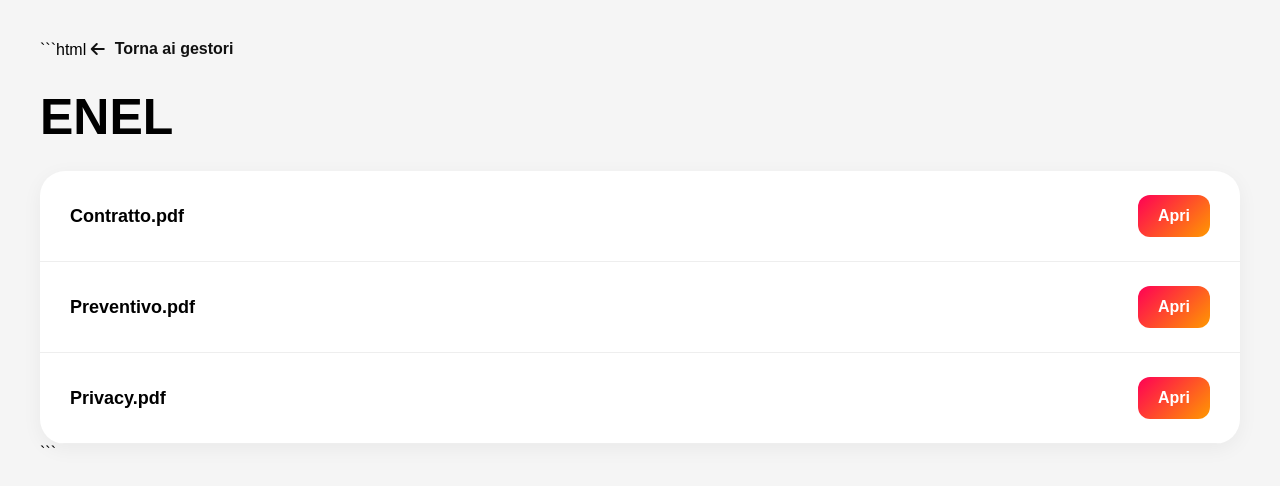
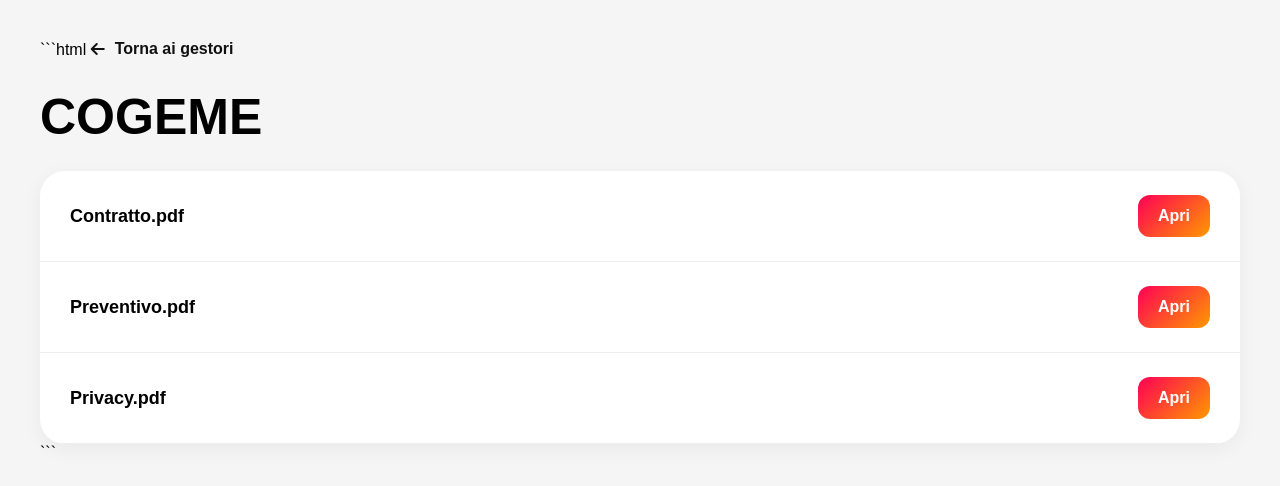
Before and after one commit to laminetallth/TOP-HOUSE, a plain HTML site: page gestori/cogeme.html in a window 1280 px wide. Drawn offline with Linux system fonts and the light colour scheme.

Commit message:
Update cogeme.html

```diff
--- a/gestori/cogeme.html
+++ b/gestori/cogeme.html
@@ -82,7 +82,7 @@
 Torna ai gestori
 </a>
 
-<h1>ENEL</h1>
+<h1>COGEME</h1>
 
 <div class="files">
 
```
